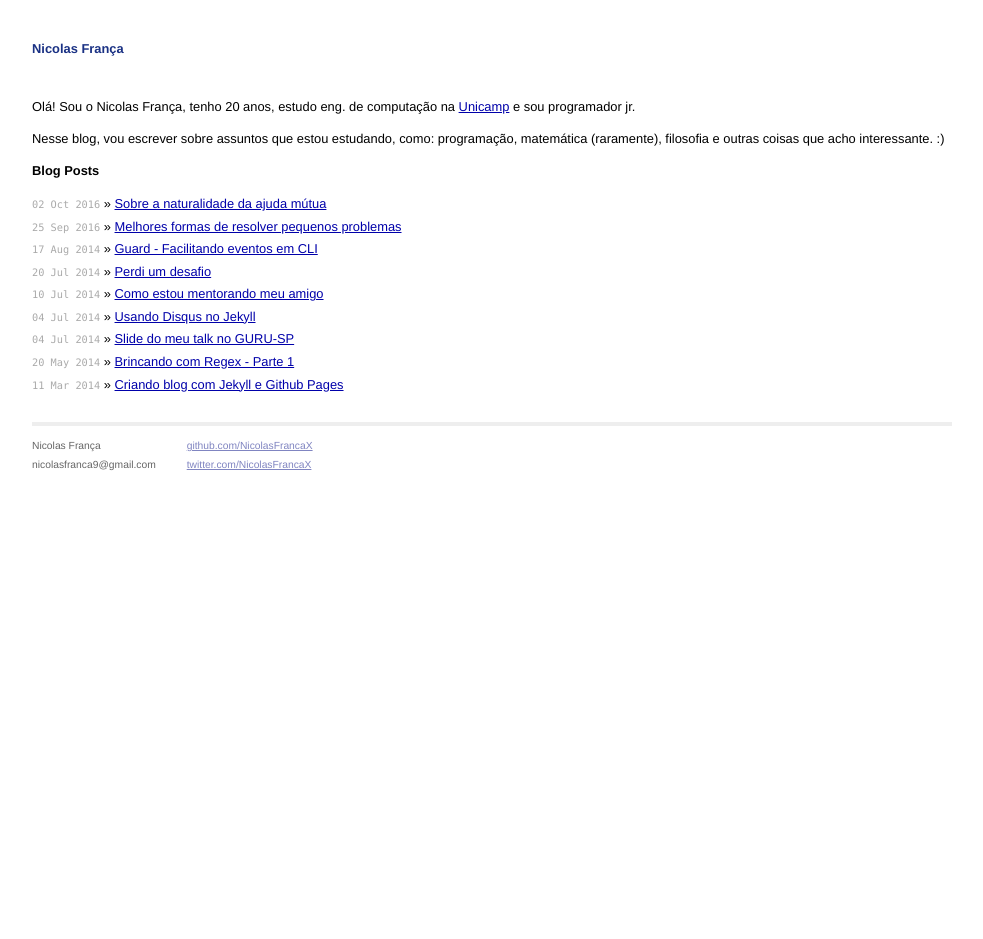
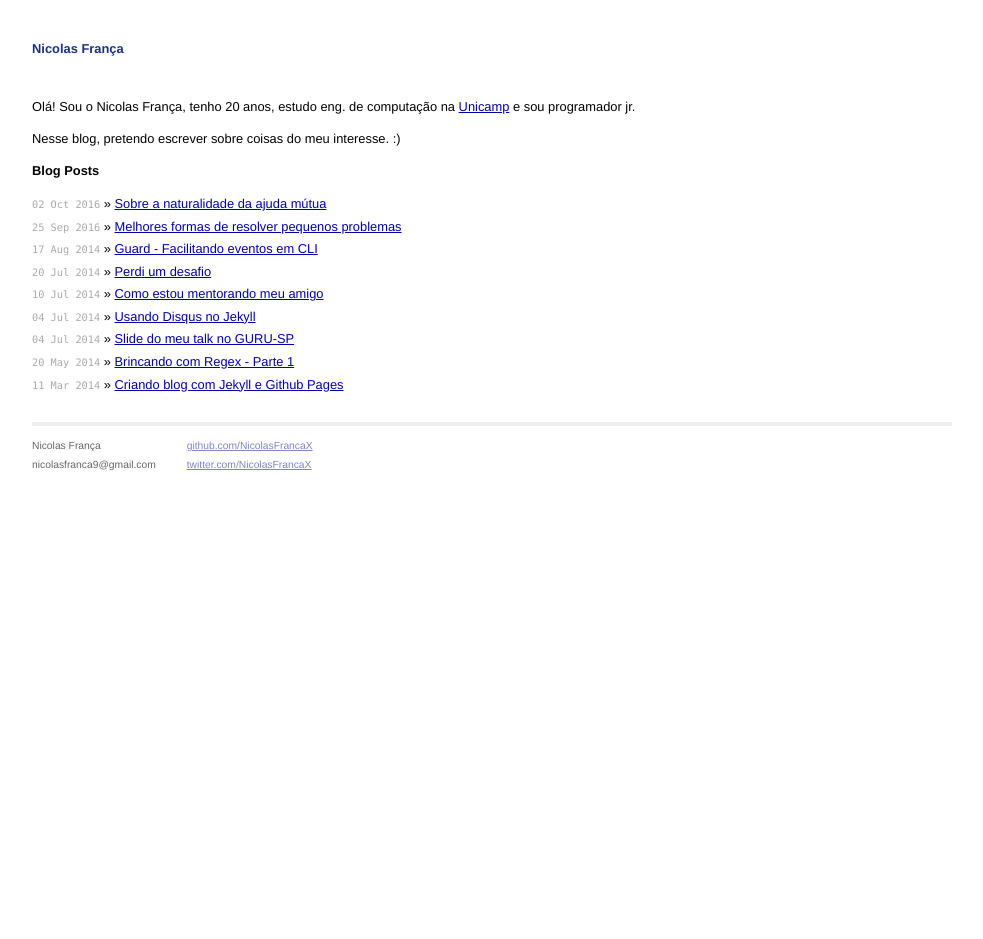
Before and after one commit to NicolasFrancaX/nicolasfrancax.github.io, a Jekyll site: the page built from index.html, in a window 1280 px wide. Shown: the whole page, without its empty margins (148-1131 px from the left). Built offline with Jekyll 4.4.1, drawn with Linux system fonts in a browser that asks for light colours.

Commit message:
Update index.html

```diff
--- a/index.html
+++ b/index.html
@@ -5,7 +5,7 @@ title: Nicolas França
 
 <div id="home">
   <p>Olá! Sou o Nicolas França, tenho 20 anos, estudo eng. de computação na <a href="http://www.unicamp.br/unicamp/">Unicamp</a> e sou programador jr.</p>
-  <p>Nesse blog, vou escrever sobre assuntos que estou estudando, como: programação, matemática (raramente), filosofia e outras coisas que acho interessante. :)</p>
+  <p>Nesse blog, pretendo escrever sobre coisas do meu interesse. :)</p>
   <h1>Blog Posts</h1>
   <ul class="posts">
     {% for post in site.posts %}
```
